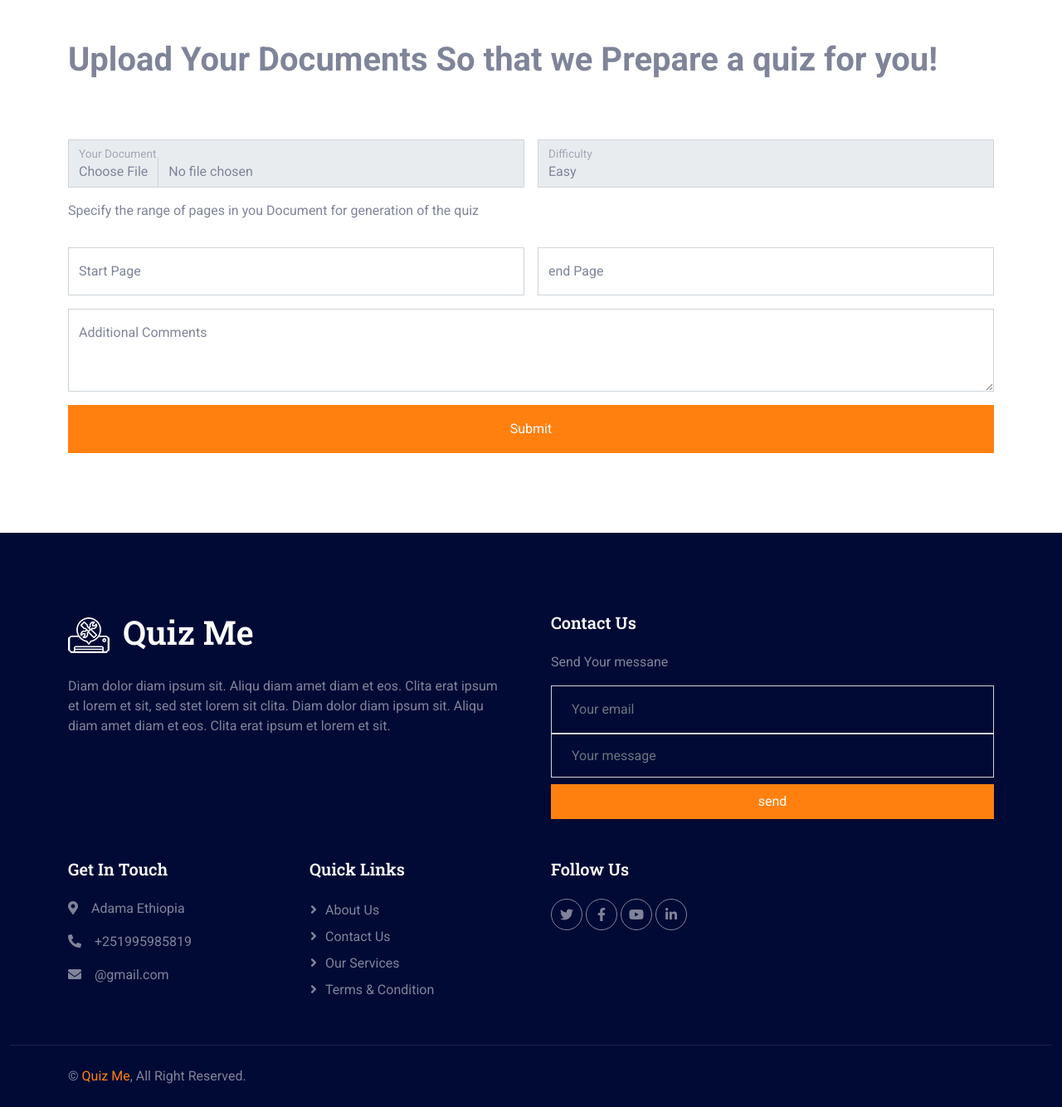
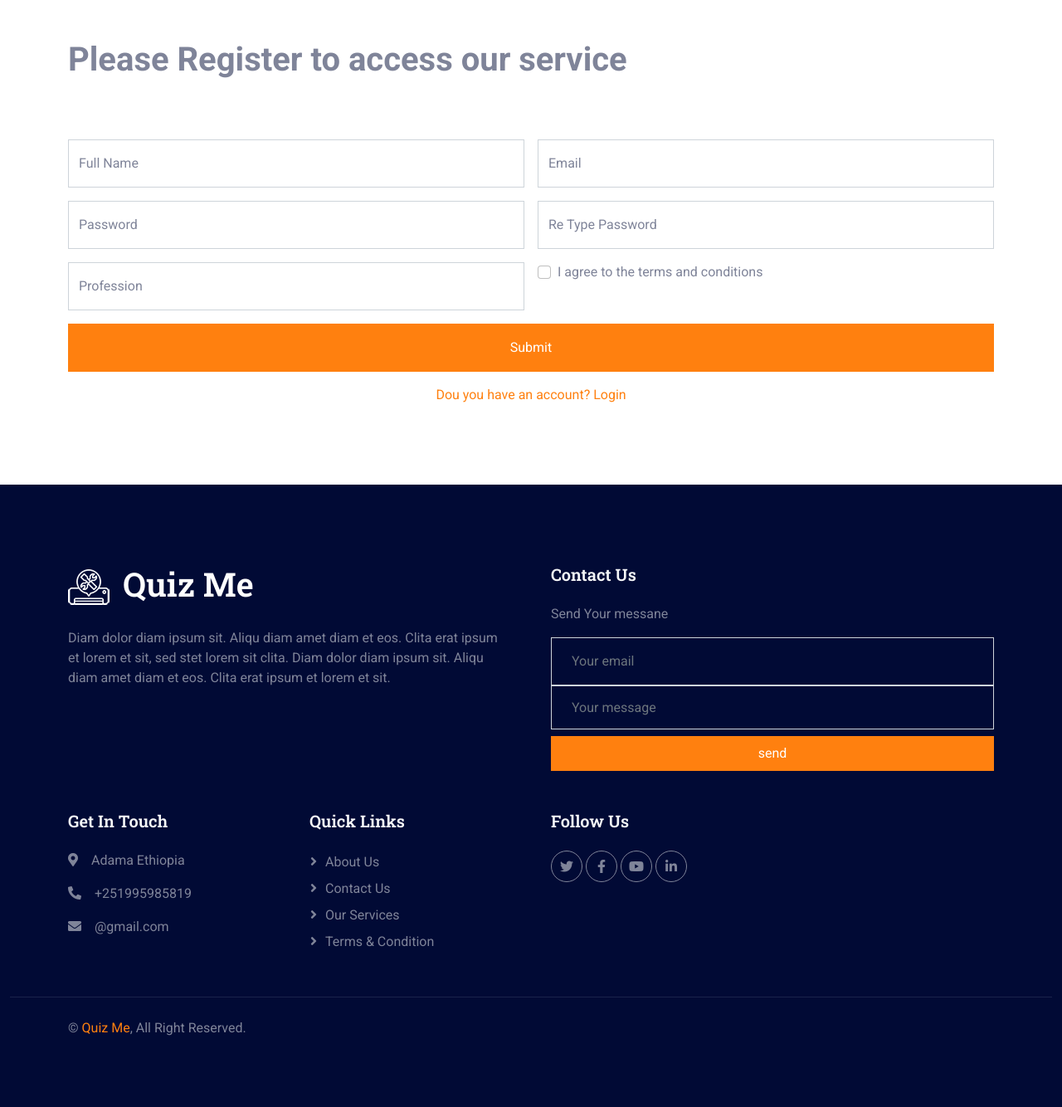
Before and after one commit to AbdulwahidHusein/A2SVGenerativeAi, a Django app: page /register in a window 1280 px wide. Shown: the part 86-1420 px from the top of the page at 83% size. After the commit the page ends 1334 px from the top, so only its background shows below. Run offline with Django 4.2, Linux system fonts and the light colour scheme; some libraries are stand-ins or nearby versions.

Commit message:
user auth completed

```diff
--- a/quiz_app/models.py
+++ b/quiz_app/models.py
@@ -4,9 +4,12 @@ from django.db import models
 
 class CustomUser(AbstractUser):
     first_name = models.CharField(null=True, max_length=50)
-    email = models.CharField(max_length=20)
+    email = models.EmailField(max_length=20, unique=True)
     carrier = models.CharField(max_length=20, null=True, blank=True)
     gender = models.CharField(max_length=5, null=True, blank=True)
+
+    USERNAME_FIELD = 'email'
+    REQUIRED_FIELDS = ['first_name']
 
     def __str__(self):
         return self.first_name
--- a/quiz_app/views.py
+++ b/quiz_app/views.py
@@ -9,6 +9,7 @@ from .models import CustomUser, Message
 from quiz_app.file_processor import file_reader, file_summerizer, file_chunk
 from .generator import get_question
 import urllib.parse
+
 
 import json
 #import api_request
@@ -25,6 +26,20 @@ def handle_upload(request):
 
 
 
+def user_login(request):
+    if request.method == "POST":
+        email = request.POST.get('email')
+        password = request.POST.get('password')
+        user = CustomUser.objects.get(email=email)
+
+        user = authenticate(request, email=email, password=password)
+        if user:
+            login(request, user)
+            return redirect('home')
+        else:
+            return render(request, 'login.html', {'error': 'Invalid login credentials.'})
+
+    return render(request, 'login.html')
 
 def user_register(request):
     if request.method == "POST":
@@ -41,8 +56,10 @@ def user_register(request):
             existing_user = None
 
         if password1 == password2 and not existing_user:
-            user = CustomUser.objects.create(username=email, password=password2, email=email, carrier=carrier, gender=gender, first_name=full_name)
+            user = CustomUser(username=email, email=email, carrier=carrier, gender=gender, first_name=full_name)
+            user.set_password(password2)
             user.save()
+            login(request, user)
             return redirect('quiz')
         elif existing_user:
             return render(request, 'registeration.html', {'error': 'A user with this email is already registered.'})
@@ -50,6 +67,7 @@ def user_register(request):
             return render(request, 'registeration.html', {'error': 'Passwords did not match.'})
 
     return render(request, 'registeration.html')
+
 
 
 @login_required(login_url='login')
@@ -78,19 +96,6 @@ def home(request):
     return render(request, 'home.html', {"auth":False})
 
 
-def user_login(request):
-    if request.method == "POST":
-        email = request.POST.get('email')
-        password = request.POST.get('password')
-
-        user = authenticate(request, username=email, password=password)
-        if user is not None:
-            login(request, user)
-            return redirect('test')
-        else:
-            return render(request, 'login.html', {'error': 'Invalid login credentials.'})
-
-    return render(request, 'login.html')
 
 
 def test(request):
--- a/quiz_project/settings.py
+++ b/quiz_project/settings.py
@@ -135,3 +135,7 @@ STATICFILES_DIRS = [
 DEFAULT_AUTO_FIELD = 'django.db.models.BigAutoField'
 
 AUTH_USER_MODEL = 'quiz_app.CustomUser'
+
+AUTHENTICATION_BACKENDS = [
+    'django.contrib.auth.backends.ModelBackend',
+]
--- a/templates/index2.html
+++ b/templates/index2.html
@@ -53,7 +53,7 @@
                 <a href="about.html" class="nav-item nav-link">My Quizes</a>
                 <a href="#" class="nav-item nav-link">Group Quizes</a>
                 <a href="{%url 'chat' %}" class="nav-item nav-link">chat</a>
-                <a href="contact.html" class="nav-item nav-link">Sign Up</a>
+                <a href="{%url 'register' %}" class="nav-item nav-link">Sign Up</a>
             </div>
             <div class="h-100 d-lg-inline-flex align-items-center d-none">
                 <a class="btn btn-square rounded-circle bg-light text-primary me-2" href=""><i class="fab fa-facebook-f"></i></a>
--- a/templates/registeration.html
+++ b/templates/registeration.html
@@ -7,60 +7,63 @@
         <div class="container">
             <div class="row g-5">
                 <div class="col-lg-12 wow fadeIn" data-wow-delay="0.1s">
-                    <p class="display-6 mb-5">Upload Your Documents So that we Prepare a quiz for you!</p>
+                    <p class="display-6 mb-5">Please Register to access our service</p>
                     <br />
+                    {%if error %}
+                    <div id="alertContainer" class="alert alert-danger" role="alert">
+                      {{error}}
+                      <script>
+                        setTimeout(3000, ()=>{document.getElementById("alertContainer").style.display = "none";
+                      })
+                      </script>
+                    </div>
+                    {%endif%}
                     <form method="post" enctype="multipart/form-data">
                         {% csrf_token %}
                         <div class="row g-3">
                             <div class="col-md-6">
                                 <div class="form-floating">
-                                    <input type="file" name="file" class="form-control" id="name" >
-                                    <label for="name">Your Document</label>
+                                    <input type="text" name="fullname" class="form-control" id="email" placeholder="Your Email">
+                                    <label for="email">Full Name</label>
                                 </div>
                             </div>
-
                             <div class="col-md-6">
                                 <div class="form-floating">
-                                    <select id="difficulty" name="difficulty" class="form-control" >
-                                        <option>
-                                            Easy
-                                        </option>
-                                        <option>
-                                            Medium
-                                        </option>
-                                        <option>
-                                            Hard
-                                        </option>
-                                    </select>
-                                    <label for="email">Difficulty</label>
+                                    <input type="email" name="email" class="form-control" id="email" placeholder="Your Email">
+                                    <label for="email">Email</label>
                                 </div>
                             </div>
-
-                            <p class="">Specify the range of pages in you Document for generation of the quiz</p>
                             <div class="col-md-6">
                                 <div class="form-floating">
-                                    <input type="number" name="spage" class="form-control" id="email" placeholder="Your Email">
-                                    <label for="email">Start Page</label>
+                                    <input class="form-control" type="password" name="password1" placeholder="Leave a message here" id="message">
+                                    <label for="message">Password</label>
                                 </div>
                             </div>
-                            <div class="col-6">
-                                <div class="form-floating">
-                                    <input type="number" name="epage" class="form-control" id="email" placeholder="Your Email">
-                                    <label for="email">end Page</label>
-                                </div>
+                            <div class="col-md-6">
+                              <div class="form-floating">
+                                  <input class="form-control" type="password" name="password2" placeholder="Leave a message here" id="message" >
+                                  <label for="message">Re Type Password</label>
+                              </div>
+                          </div>
+                          <div class="col-md-6">
+                            <div class="form-floating">
+                                <input class="form-control" name="profession" placeholder="Leave a message here" id="message" >
+                                <label for="message">Profession</label>
                             </div>
-                            <div class="col-12">
-                                <div class="form-floating">
-                                    <textarea class="form-control" name="additional_comment" placeholder="Leave a message here" id="message" style="height: 100px"></textarea>
-                                    <label for="message">Additional Comments</label>
-                                </div>
-                            </div>
+                        </div>
+                        <div class="col-md-6">
+                          <div class="form-check">
+                            <input class="form-check-input" type="checkbox" id="agreeCheckbox">
+                            <label class="form-check-label" for="agreeCheckbox">
+                              I agree to the terms and conditions
+                            </label>
+                          </div>
+                        </div>
+
                             <div class="col-12">
                                 <button class="btn btn-primary py-3 w-100 px-5" type="submit">Submit</button>
                             </div>
-                            {% if file_text %}
-                            {{file_text}}
-                            {% endif %}
+                            <a class="text-center" href="{%url 'login' %}">Dou you have an account? Login</a>
                         </div>
                     </form>
                 </div>
```
Also changed, not shown: templates/login.html (+35 -33 lines), db.sqlite3, quiz_app/migrations/0006_groupquiz_rename_is_recieved_message_is_received_and_more.py (added).
